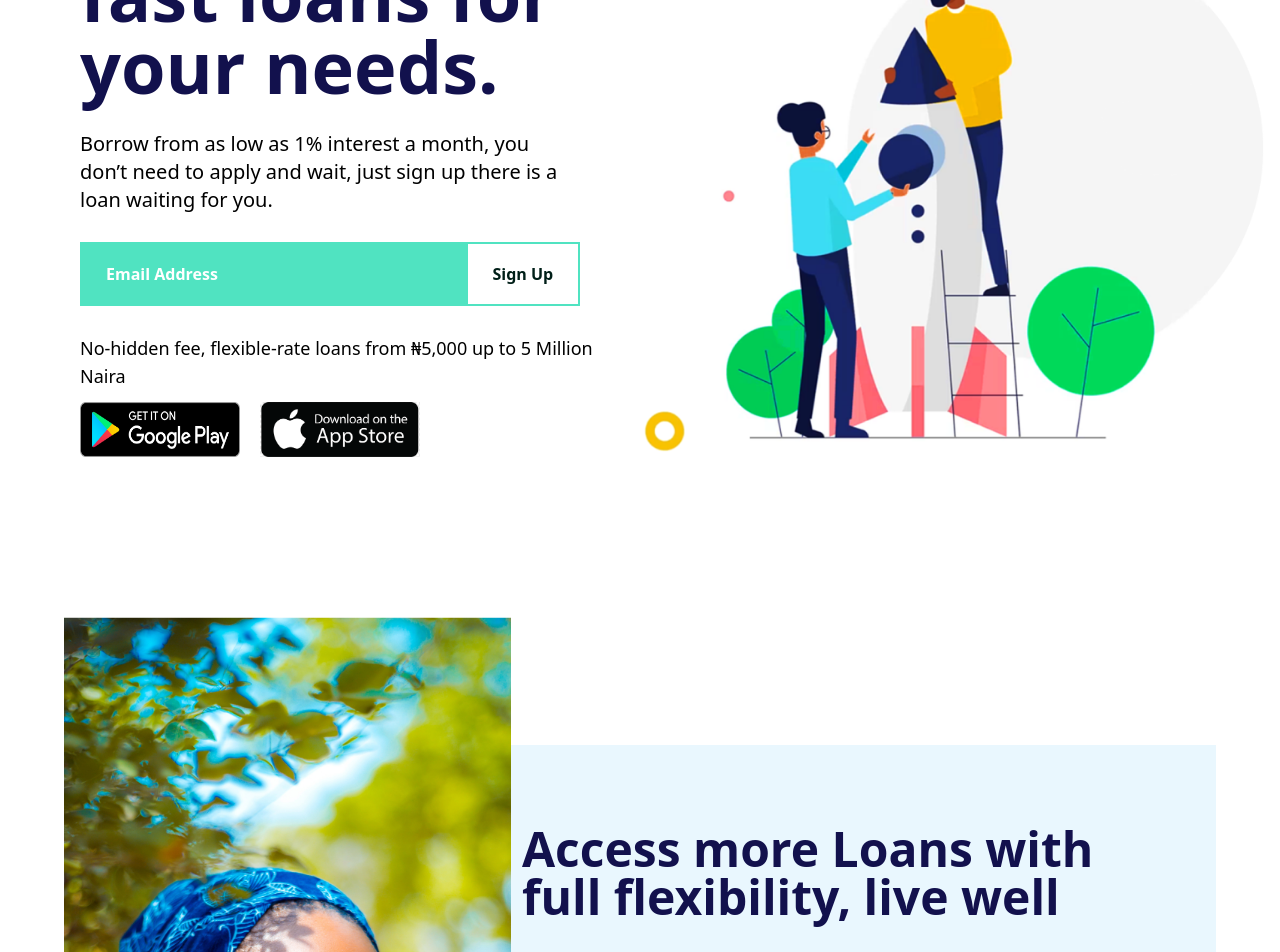
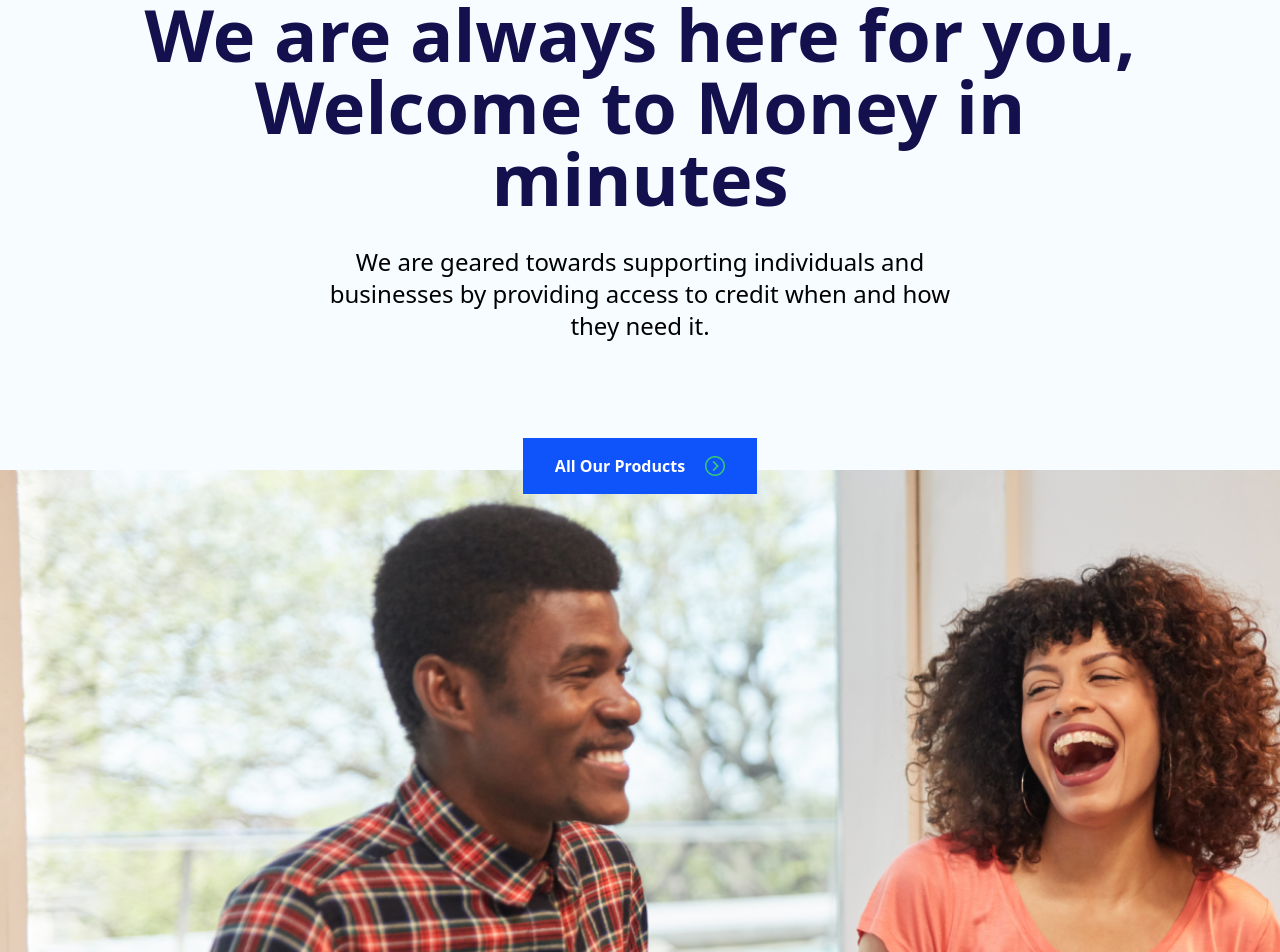
Before and after one commit to Kingsleyetukudo/money-in-minutes, a React (Create React App) app: page / in a window 1280 px wide. Shown: the part 260-1212 px from the top of the page. Built offline with nearby package versions, Linux system fonts and the light colour scheme.

Commit message:
about page in progress

```diff
--- a/src/App.js
+++ b/src/App.js
@@ -1,26 +1,12 @@
-import CeoMIM from "./components/CeoMIM";
-import FifthHero from "./components/FifthHero";
-import Footer from "./components/Footer";
-import FourthHero from "./components/FourthHero";
-import LandingHero from "./components/LandingHero";
-import LoanInfo from "./components/LoanInfo";
 import Navbar from "./components/Navbar";
-import SixthHero from "./components/SixthHero";
-import ThirdHero from "./components/ThirdHero";
+import About from "./pages/About";
 
 function App() {
   return (
     <div className="App">
       <Navbar />
       <div className="mt-10 flex flex-col gap-28">
-        <LandingHero />
-        <LoanInfo />
-        <ThirdHero />
-        <CeoMIM />
-        <FourthHero />
-        <FifthHero />
-        <SixthHero />
-        <Footer />
+        <About />
       </div>
     </div>
   );
--- a/src/pages/About.js
+++ b/src/pages/About.js
@@ -1,5 +1,22 @@
-import React from "react";
-
+import icon5 from "../images/Vector.png";
 export default function About() {
-  return <div></div>;
+  return (
+    <div className="flex flex-col">
+      <div className="bg-aboutBgColor flex flex-col items-center justify-center h-600">
+        <h1 className="text-headingColor text-7xl font-bold w-4/5 text-center">
+          We are always here for you, Welcome to Money in minutes
+        </h1>
+        <p className="text-2xl font-normal w-1/2 text-center mt-8">
+          We are geared towards supporting individuals and businesses by
+          providing access to credit when and how they need it.
+        </p>
+      </div>
+      <div className="bg-aboutImage h-600 bg-cover bg-no-repeat flex justify-center items-start">
+        <button className="flex gap-5 items-center text-white bg-primaryBg py-4 px-8 font-bold -mt-8">
+          All Our Products
+          <img src={icon5} alt="" />
+        </button>
+      </div>
+    </div>
+  );
 }
--- a/src/pages/loans/Loans.js
+++ b/src/pages/loans/Loans.js
@@ -0,0 +1,5 @@
+import React from "react";
+
+export default function Loans() {
+  return <div></div>;
+}
--- a/tailwind.config.js
+++ b/tailwind.config.js
@@ -33,6 +33,7 @@
         emailBoxBg: "#50E3C1",
         loanColor: "#E9F7FE",
         headingColor: "#12114D",
+        aboutBgColor: "#F6FCFF",
       },
 
       fontFamily: {
@@ -41,6 +42,7 @@
 
       backgroundImage: {
         bgImage: "url('/src/images/bg-image.png')",
+        aboutImage: "url('/src/images/about-hero-image.png')",
       },
 
       screens: {
```
Also changed, not shown: src/images/1.png (deleted), src/images/about-hero-image.png (added).
